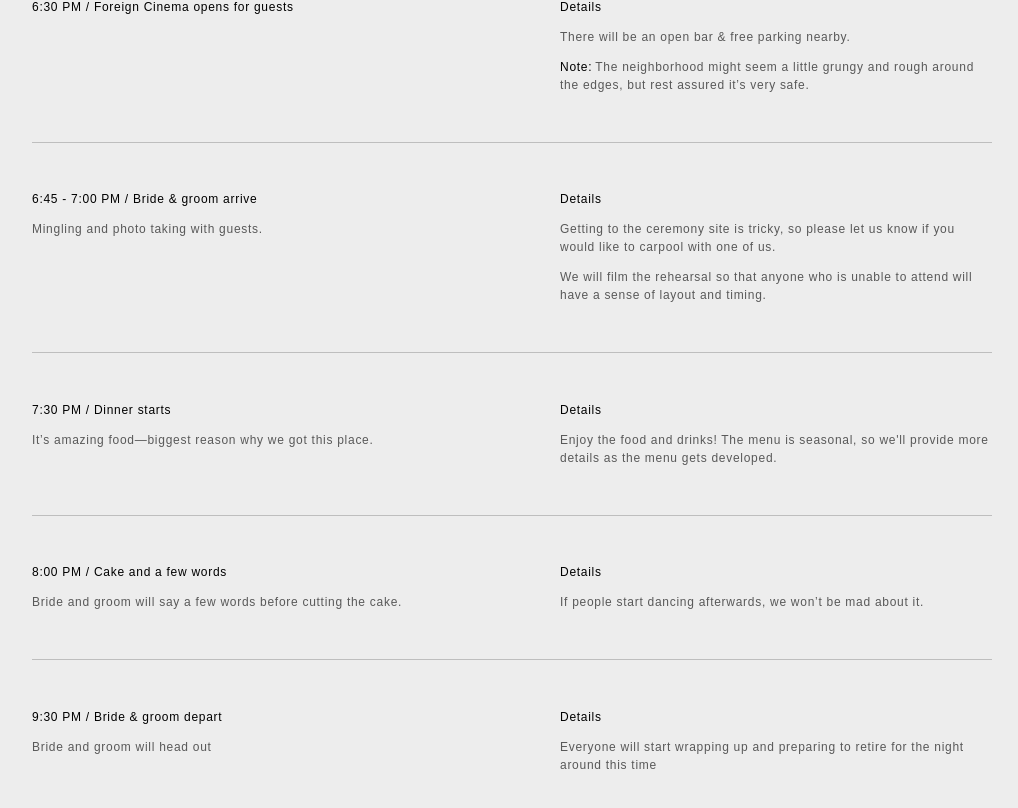
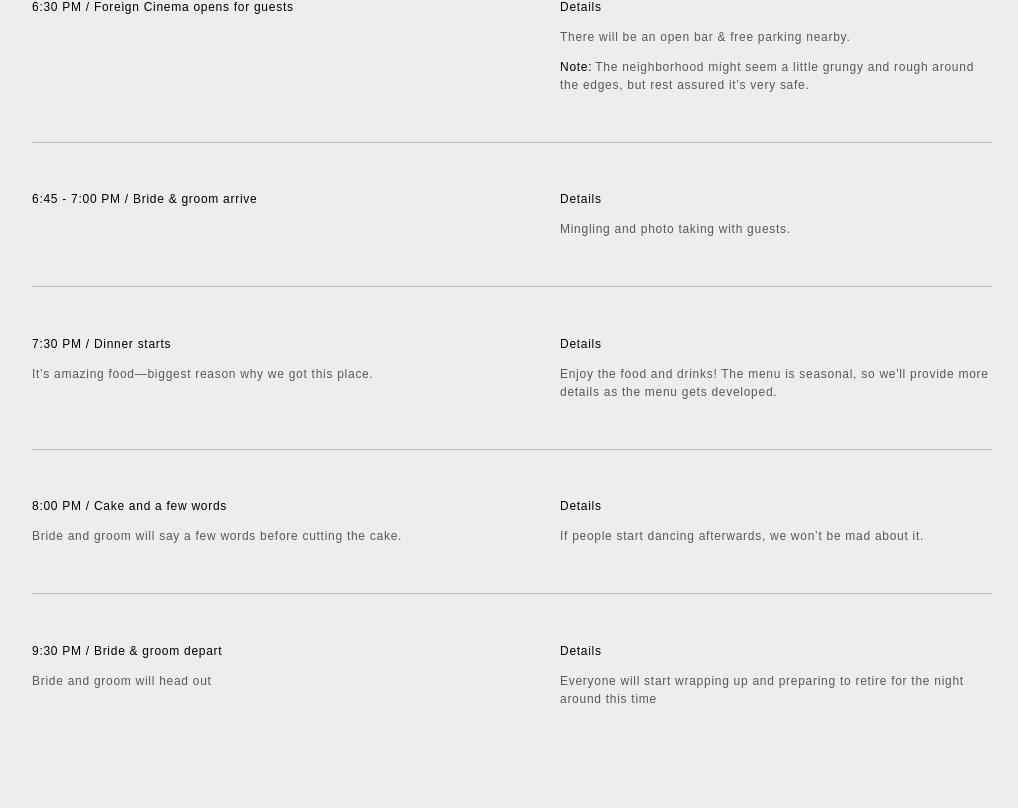
Before and after one commit to bruceape/weddingwebsite, a Next.js app: page /schedule in a window 1280 px wide. Shown: the part 2188-2996 px from the top of the page, without its empty margins (64-1082 px from the left). Built offline with nearby package versions, Linux system fonts and the light colour scheme; a web font is replaced by a local one.

Commit message:
fixed some content

```diff
--- a/pages/schedule.js
+++ b/pages/schedule.js
@@ -156,8 +156,8 @@ const schedule = [{
     }, {
       title: 'Bride & groom arrive',
       time: '6:45 - 7:00 PM',
-      description: 'Mingling and photo taking with guests.',
-      detailsDescription: 'Getting to the ceremony site is tricky, so please let us know if you would like to carpool with one of us. \n We will film the rehearsal so that anyone who is unable to attend will have a sense of layout and timing. ',
+      description: '',
+      detailsDescription: 'Mingling and photo taking with guests.',
       details: []
     }, {
       title: 'Dinner starts',
```
